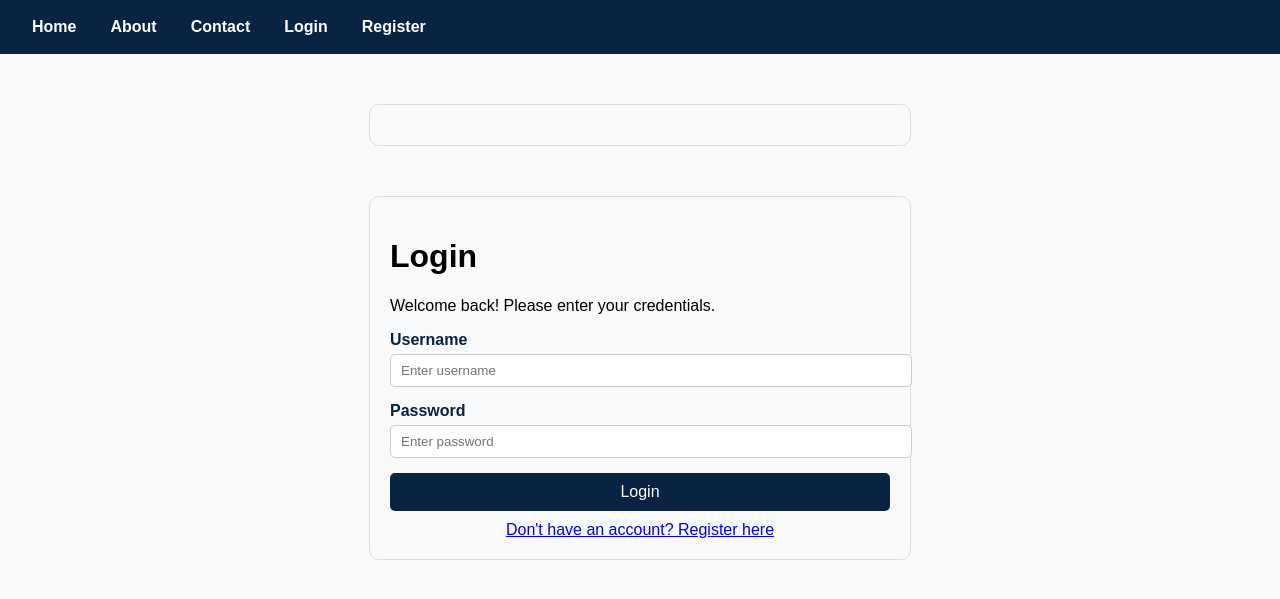
After one commit to Ethanz12/Infosecurity_project, a Django app: page /login/ in a window 1280 px wide. The commit adds this page. Shown: the top 599 px of the page. Run offline with Django 5.2, Linux system fonts and the light colour scheme.

Commit message:
Update project: added login/logout templates and entrypoint, updated settings, Dockerfile, and UI

```diff
--- a/apps/home/templates/home/base.html
+++ b/apps/home/templates/home/base.html
@@ -7,30 +7,69 @@
         body {
             margin: 0;
             font-family: Arial, sans-serif;
+            background: #f8f9fa;
         }
-
-        /* Navbar styling */
         .navbar {
             background-color: #0A2342;
-            overflow: hidden;
+            display: flex;
             padding: 10px 20px;
+            gap: 10px;
         }
-
         .navbar a {
-            float: left;
             color: white;
             text-decoration: none;
-            padding: 12px 16px;
             font-weight: bold;
+            padding: 8px 12px;
+            border-radius: 4px;
         }
-
         .navbar a:hover {
-            background-color: #0C2C57;
+            background-color: #08304d;
         }
-
-        /* Page content */
-        .content {
+        .container {
+            max-width: 500px;
+            margin: 50px auto;
             padding: 20px;
+            border: 1px solid #ddd;
+            border-radius: 10px;
+            background: white;
+        }
+        .form-card label {
+            display: block;
+            margin-bottom: 5px;
+            font-weight: bold;
+            color: #0A2342;
+        }
+        .form-card input {
+            width: 100%;
+            padding: 8px 10px;
+            margin-bottom: 15px;
+            border: 1px solid #ccc;
+            border-radius: 5px;
+        }
+        .btn-primary {
+            width: 100%;
+            padding: 10px;
+            background-color: #0A2342;
+            color: white;
+            border: none;
+            border-radius: 5px;
+            font-size: 16px;
+            cursor: pointer;
+        }
+        .btn-primary:hover {
+            background-color: #08304d;
+        }
+        .messages {
+            list-style: none;
+            padding: 0;
+            margin-top: 15px;
+        }
+        .messages li {
+            background: #ffe0e0;
+            color: #a00;
+            padding: 8px;
+            border-radius: 5px;
+            margin-bottom: 5px;
         }
     </style>
 </head>
@@ -39,11 +78,23 @@
         <a href="{% url 'home' %}">Home</a>
         <a href="#">About</a>
         <a href="#">Contact</a>
-        <a href="{% url 'register' %}">register</a>
-        <!-- Add more links as needed -->
+        {% if user.is_authenticated %}
+            <a href="{% url 'logout' %}">Logout</a>
+        {% else %}
+            <a href="{% url 'login' %}">Login</a>
+            <a href="{% url 'register' %}">Register</a>
+        {% endif %}
     </div>
 
-    <div class="content">
+    <div class="container">
+        {% if messages %}
+            <ul class="messages">
+                {% for message in messages %}
+                    <li>{{ message }}</li>
+                {% endfor %}
+            </ul>
+        {% endif %}
+
         {% block content %}{% endblock %}
     </div>
 </body>
--- /dev/null
+++ b/apps/home/templates/register/login.html
@@ -0,0 +1,103 @@
+{% include 'home/base.html' %}
+
+<div class="container">
+    <h1>Login</h1>
+    <p>Welcome back! Please enter your credentials.</p>
+
+    <!-- Messages -->
+    {% if messages %}
+    <ul class="messages">
+        {% for message in messages %}
+        <li class="{% if message.tags %}{{ message.tags }}{% endif %}">{{ message }}</li>
+        {% endfor %}
+    </ul>
+    {% endif %}
+
+    <form method="post" class="form-card">
+        {% csrf_token %}
+
+        <label for="username">Username</label>
+        <input type="text" id="username" name="username" placeholder="Enter username" required>
+
+        <label for="password">Password</label>
+        <input type="password" id="password" name="password" placeholder="Enter password" required>
+
+        <button type="submit" class="btn-primary">Login</button>
+    </form>
+
+    <div style="margin-top:10px; text-align:center;">
+        <a href="{% url 'register' %}">Don't have an account? Register here</a>
+    </div>
+</div>
+
+<style>
+/* Container */
+.container {
+    max-width: 500px;
+    margin: 50px auto;
+    padding: 20px;
+    border: 1px solid #ddd;
+    border-radius: 10px;
+    background-color: #f8f9fa;
+}
+
+/* Form Styling */
+.form-card label {
+    display: block;
+    margin-bottom: 5px;
+    font-weight: bold;
+    color: #0A2342;
+}
+
+.form-card input {
+    width: 100%;
+    padding: 8px 10px;
+    margin-bottom: 15px;
+    border: 1px solid #ccc;
+    border-radius: 5px;
+}
+
+/* Button */
+.btn-primary {
+    width: 100%;
+    padding: 10px;
+    background-color: #0A2342;
+    color: white;
+    border: none;
+    border-radius: 5px;
+    font-size: 16px;
+    cursor: pointer;
+}
+
+.btn-primary:hover {
+    background-color: #08304d;
+}
+
+/* Messages */
+.messages {
+    list-style-type: none;
+    padding: 0;
+    margin-top: 15px;
+}
+
+.messages li {
+    padding: 10px;
+    border-radius: 5px;
+    margin-bottom: 10px;
+    font-weight: bold;
+}
+
+/* Success messages */
+.messages li.success {
+    background-color: #d4edda;
+    color: #155724;
+    border: 1px solid #c3e6cb;
+}
+
+/* Error messages */
+.messages li.error {
+    background-color: #f8d7da;
+    color: #721c24;
+    border: 1px solid #f5c6cb;
+}
+</style>
--- a/apps/home/urls.py
+++ b/apps/home/urls.py
@@ -4,6 +4,7 @@ from . import views
 urlpatterns = [
     path('', views.index, name='home'),
     path('login/', views.login_view, name='login'),
+    path('logout/', views.logout_view, name='logout'),
     path('register/', views.register_view, name='register'),
     path('test-db/', views.test_db_connection, name='test_db'),
 ]
--- a/apps/home/views.py
+++ b/apps/home/views.py
@@ -2,9 +2,9 @@ from django.shortcuts import render, redirect
 from django.http import HttpResponse
 from django.contrib.auth.models import User
 from django.contrib import messages
-from django.contrib.auth import authenticate, login
+from django.contrib.auth import authenticate, login, logout
 import logging
-from django.db import connection
+from django.db import connection, DatabaseError
 
 # Setup logger
 logger = logging.getLogger(__name__)
@@ -21,26 +21,39 @@ def index(request):
 # -------------------------------
 def register_view(request):
     if request.method == "POST":
-        username = request.POST.get("username")
-        email = request.POST.get("email")
-        password = request.POST.get("password")
-        password2 = request.POST.get("password2")
+        username = request.POST.get("username", "").strip()
+        email = request.POST.get("email", "").strip()
+        password = request.POST.get("password", "")
+        password2 = request.POST.get("password2", "")
 
-        # Validate passwords match
+        # Validate input
+        if not username or not email or not password or not password2:
+            messages.error(request, "All fields are required.")
+            return redirect("register")
+
         if password != password2:
             messages.error(request, "Passwords do not match!")
             return redirect("register")
 
-        # Check if username exists
-        if User.objects.filter(username=username).exists():
-            messages.error(request, "Username already taken!")
+        try:
+            if User.objects.filter(username=username).exists():
+                messages.error(request, "Username already taken!")
+                return redirect("register")
+
+            user = User.objects.create_user(username=username, email=email, password=password)
+            user.save()
+            messages.success(request, "Account created successfully! Please login.")
+            return redirect("login")
+
+        except DatabaseError as e:
+            logger.error(f"Database error during registration: {e}")
+            messages.error(request, "A database error occurred. Please try again later.")
             return redirect("register")
 
-        # Create user
-        user = User.objects.create_user(username=username, email=email, password=password)
-        user.save()
-        messages.success(request, "Account created successfully! Please login.")
-        return redirect("login")
+        except Exception as e:
+            logger.error(f"Unexpected error during registration: {e}")
+            messages.error(request, "An unexpected error occurred. Please try again later.")
+            return redirect("register")
 
     return render(request, "register/register.html")
 
@@ -50,10 +63,14 @@ def register_view(request):
 # -------------------------------
 def login_view(request):
     if request.method == "POST":
-        username = request.POST.get("username")
-        password = request.POST.get("password")
+        username = request.POST.get("username", "").strip()
+        password = request.POST.get("password", "")
+
+        if not username or not password:
+            messages.error(request, "Please enter both username and password.")
+            return redirect("login")
+
         user = authenticate(request, username=username, password=password)
-
         if user is not None:
             login(request, user)
             messages.success(request, f"Welcome back, {user.username}!")
@@ -62,7 +79,16 @@ def login_view(request):
             messages.error(request, "Invalid username or password.")
             return redirect("login")
 
-    return render(request, "home/login.html")
+    return render(request, "register/login.html")
+
+
+# -------------------------------
+# Logout
+# -------------------------------
+def logout_view(request):
+    logout(request)
+    messages.success(request, "You have been logged out.")
+    return redirect("home")
 
 
 # -------------------------------
@@ -73,7 +99,7 @@ def test_db_connection(request):
         with connection.cursor() as cursor:
             cursor.execute("SELECT 1")
             result = cursor.fetchone()
-            if result[0] == 1:
+            if result and result[0] == 1:
                 logger.info("MySQL connection successful")
                 return HttpResponse("MySQL connection successful")
             else:
```
Also changed, not shown: apps/home/__init__.py (deleted, +0 -33 lines), apps/home/templates/register/logout.html (added, +18 -0 lines), compose.yaml (+2 -9 lines), 2 other files.
